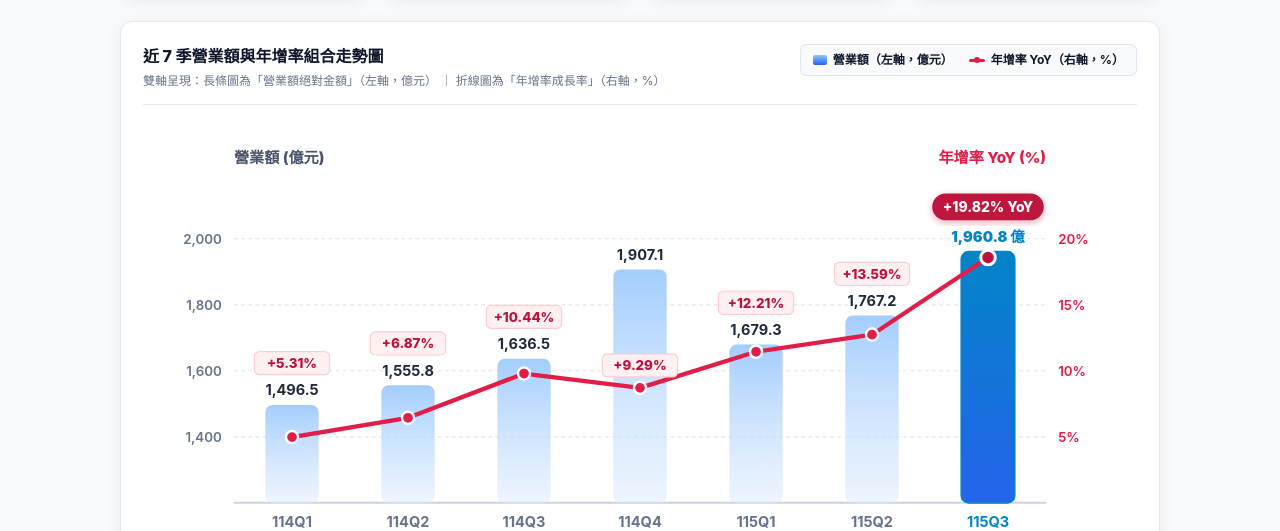
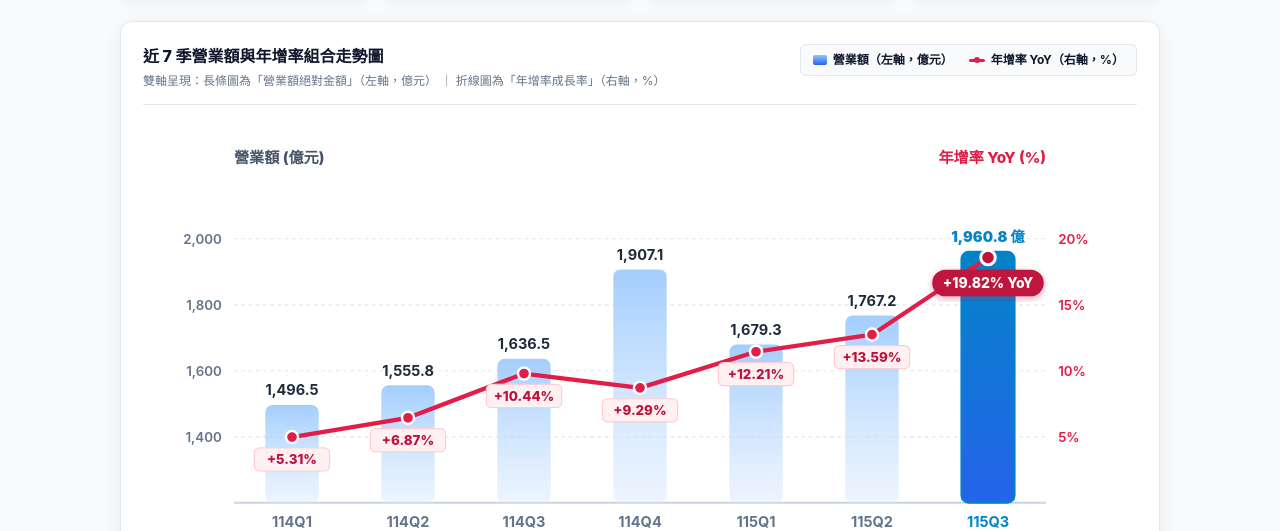
Before and after one commit to yesenwu-ctrl/taiwan-it-service-dashboard, a plain HTML site: page compact.html in a window 1280 px wide. Shown: the part 269-800 px from the top of the page. Drawn offline with Linux system fonts and the light colour scheme.

Commit message:
fix(chart): consistently position YoY growth badges underneath red dots

```diff
--- a/compact.html
+++ b/compact.html
@@ -501,48 +501,48 @@
       <!-- YoY Trendline (Growth Rate) -->
       <polyline points="122.9,255.8 218.6,239.9 314.3,203.4 410.0,215.2 505.7,185.4 601.4,171.3 697.1,107.7" fill="none" stroke="#E11D48" stroke-width="3.5" stroke-linecap="round" stroke-linejoin="round"></polyline>
 
-      <!-- YoY Dots & Badges -->
+      <!-- YoY Dots & Badges (UNDERNEATH the dots) -->
 
               <circle cx="122.9" cy="255.8" r="5" fill="#E11D48" stroke="#FFFFFF" stroke-width="2"></circle>
-              <g transform="translate(122.9, 201.3)">
-                <rect x="-31" y="-16" width="62" height="19" rx="4" fill="#FFF1F2" stroke="#FECDD3" stroke-width="1"></rect>
-                <text x="0" y="-2.5" text-anchor="middle" font-size="11" font-weight="800" fill="#BE123C">+5.31%</text>
+              <g transform="translate(122.9, 264.8)">
+                <rect x="-31" y="0" width="62" height="19" rx="4" fill="#FFF1F2" stroke="#FECDD3" stroke-width="1"></rect>
+                <text x="0" y="13.5" text-anchor="middle" font-size="11" font-weight="800" fill="#BE123C">+5.31%</text>
               </g>
 
               <circle cx="218.6" cy="239.9" r="5" fill="#E11D48" stroke="#FFFFFF" stroke-width="2"></circle>
-              <g transform="translate(218.6, 185.1)">
-                <rect x="-31" y="-16" width="62" height="19" rx="4" fill="#FFF1F2" stroke="#FECDD3" stroke-width="1"></rect>
-                <text x="0" y="-2.5" text-anchor="middle" font-size="11" font-weight="800" fill="#BE123C">+6.87%</text>
+              <g transform="translate(218.6, 248.9)">
+                <rect x="-31" y="0" width="62" height="19" rx="4" fill="#FFF1F2" stroke="#FECDD3" stroke-width="1"></rect>
+                <text x="0" y="13.5" text-anchor="middle" font-size="11" font-weight="800" fill="#BE123C">+6.87%</text>
               </g>
 
               <circle cx="314.3" cy="203.4" r="5" fill="#E11D48" stroke="#FFFFFF" stroke-width="2"></circle>
-              <g transform="translate(314.3, 163.2)">
-                <rect x="-31" y="-16" width="62" height="19" rx="4" fill="#FFF1F2" stroke="#FECDD3" stroke-width="1"></rect>
-                <text x="0" y="-2.5" text-anchor="middle" font-size="11" font-weight="800" fill="#BE123C">+10.44%</text>
+              <g transform="translate(314.3, 212.4)">
+                <rect x="-31" y="0" width="62" height="19" rx="4" fill="#FFF1F2" stroke="#FECDD3" stroke-width="1"></rect>
+                <text x="0" y="13.5" text-anchor="middle" font-size="11" font-weight="800" fill="#BE123C">+10.44%</text>
               </g>
 
               <circle cx="410.0" cy="215.2" r="5" fill="#E11D48" stroke="#FFFFFF" stroke-width="2"></circle>
-              <g transform="translate(410.0, 203.2)">
-                <rect x="-31" y="-16" width="62" height="19" rx="4" fill="#FFF1F2" stroke="#FECDD3" stroke-width="1"></rect>
-                <text x="0" y="-2.5" text-anchor="middle" font-size="11" font-weight="800" fill="#BE123C">+9.29%</text>
+              <g transform="translate(410.0, 224.2)">
+                <rect x="-31" y="0" width="62" height="19" rx="4" fill="#FFF1F2" stroke="#FECDD3" stroke-width="1"></rect>
+                <text x="0" y="13.5" text-anchor="middle" font-size="11" font-weight="800" fill="#BE123C">+9.29%</text>
               </g>
 
               <circle cx="505.7" cy="185.4" r="5" fill="#E11D48" stroke="#FFFFFF" stroke-width="2"></circle>
-              <g transform="translate(505.7, 151.5)">
-                <rect x="-31" y="-16" width="62" height="19" rx="4" fill="#FFF1F2" stroke="#FECDD3" stroke-width="1"></rect>
-                <text x="0" y="-2.5" text-anchor="middle" font-size="11" font-weight="800" fill="#BE123C">+12.21%</text>
+              <g transform="translate(505.7, 194.4)">
+                <rect x="-31" y="0" width="62" height="19" rx="4" fill="#FFF1F2" stroke="#FECDD3" stroke-width="1"></rect>
+                <text x="0" y="13.5" text-anchor="middle" font-size="11" font-weight="800" fill="#BE123C">+12.21%</text>
               </g>
 
               <circle cx="601.4" cy="171.3" r="5" fill="#E11D48" stroke="#FFFFFF" stroke-width="2"></circle>
-              <g transform="translate(601.4, 127.6)">
-                <rect x="-31" y="-16" width="62" height="19" rx="4" fill="#FFF1F2" stroke="#FECDD3" stroke-width="1"></rect>
-                <text x="0" y="-2.5" text-anchor="middle" font-size="11" font-weight="800" fill="#BE123C">+13.59%</text>
+              <g transform="translate(601.4, 180.3)">
+                <rect x="-31" y="0" width="62" height="19" rx="4" fill="#FFF1F2" stroke="#FECDD3" stroke-width="1"></rect>
+                <text x="0" y="13.5" text-anchor="middle" font-size="11" font-weight="800" fill="#BE123C">+13.59%</text>
               </g>
 
               <circle cx="697.1" cy="107.7" r="6" fill="#BE123C" stroke="#FFFFFF" stroke-width="2.5"></circle>
-              <g transform="translate(697.1, 72.9)">
-                <rect x="-46" y="-18" width="92" height="22" rx="11" fill="#BE123C" filter="url(#shadow)"></rect>
-                <text x="0" y="-3" text-anchor="middle" font-size="11.5" font-weight="850" fill="#FFFFFF">+19.82% YoY</text>
+              <g transform="translate(697.1, 117.7)">
+                <rect x="-46" y="0" width="92" height="22" rx="11" fill="#BE123C" filter="url(#shadow)"></rect>
+                <text x="0" y="15" text-anchor="middle" font-size="11.5" font-weight="850" fill="#FFFFFF">+19.82% YoY</text>
               </g>
 
 
```
Also changed, not shown: dashboard/compact.html (+22 -22 lines), index.html (+22 -22 lines).
